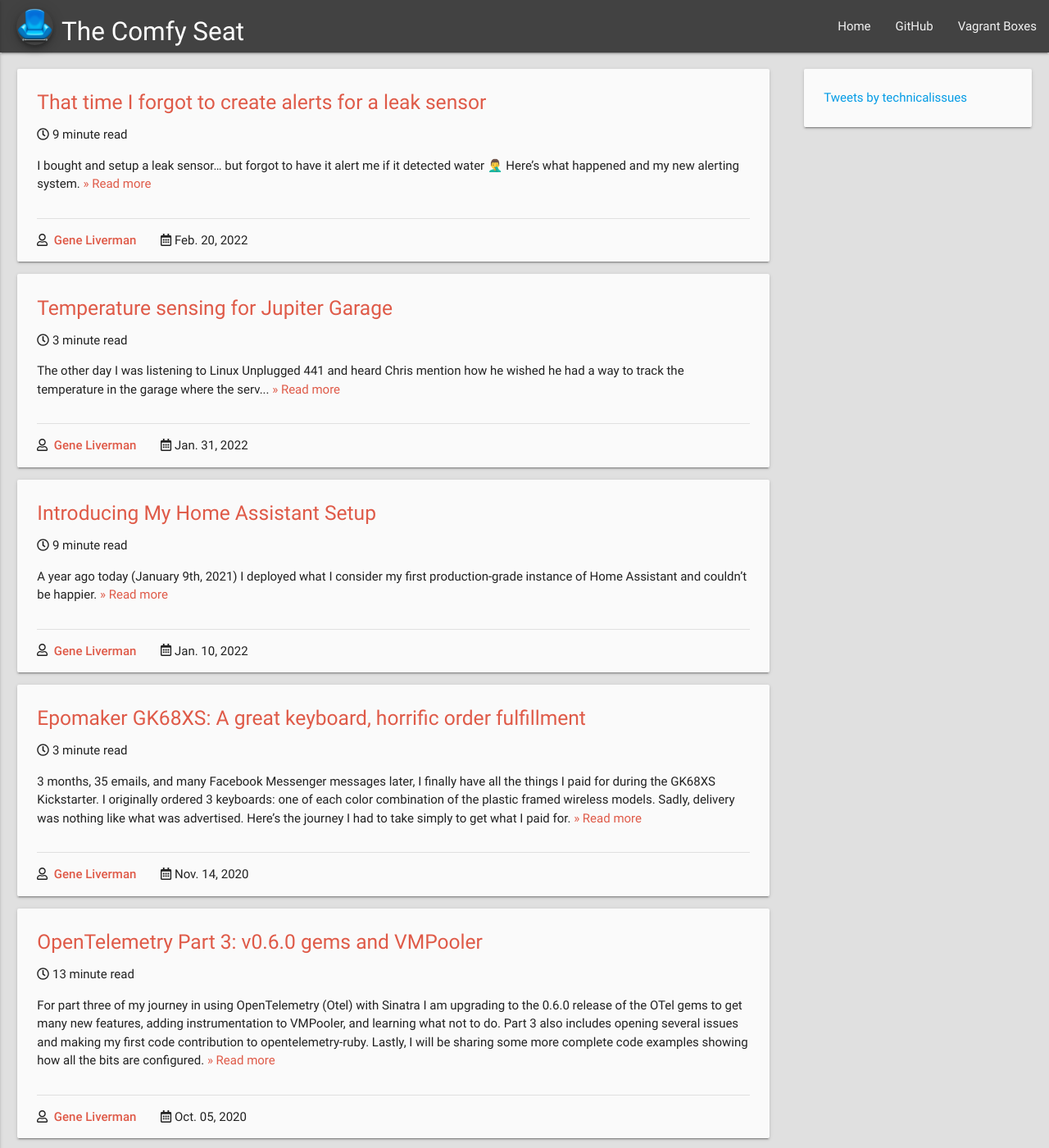
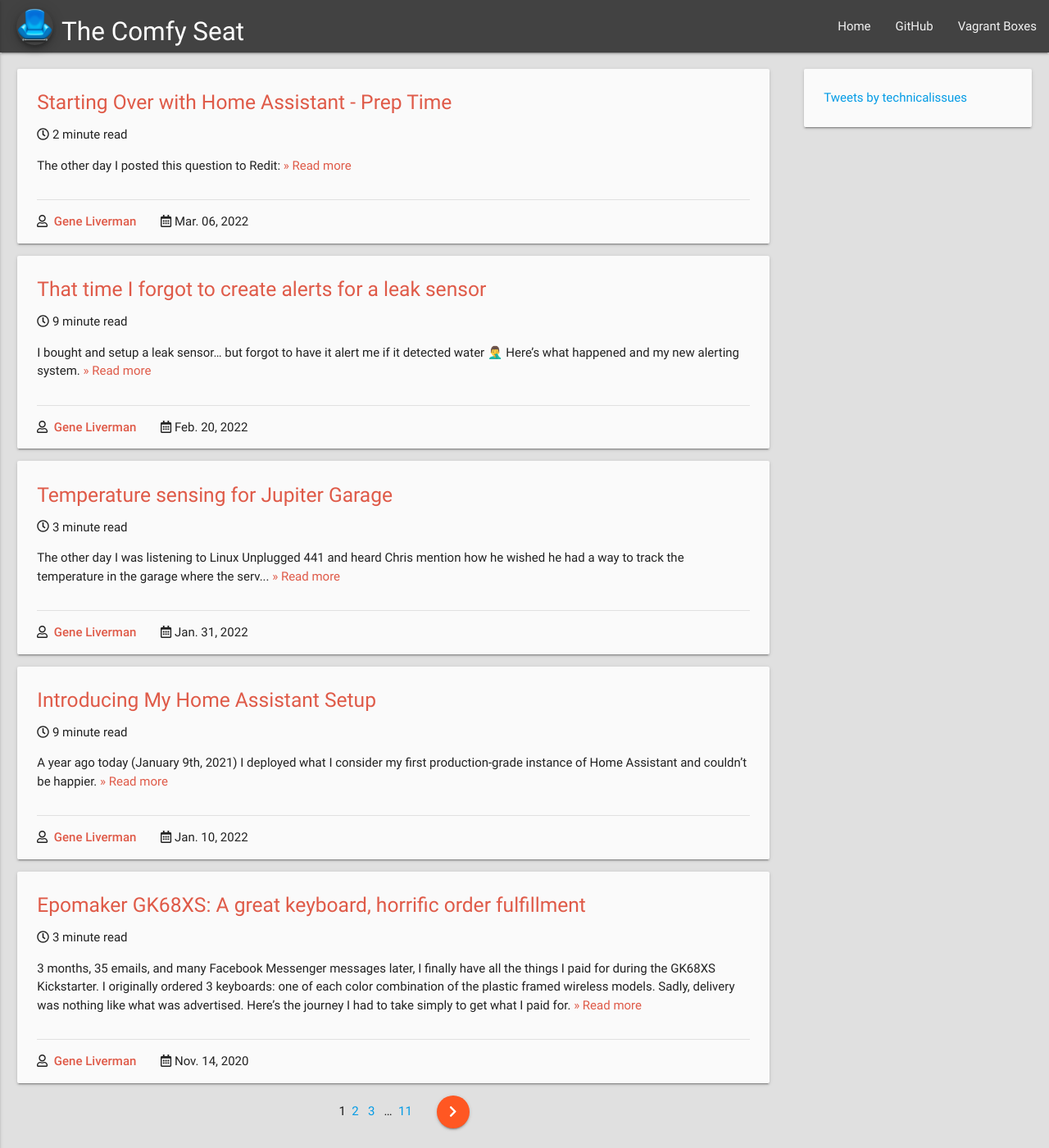
Before and after one commit to genebean/jekyll-beanbag, a Jekyll site: the page built from index.html, in a window 1280 px wide and 1400 px high. Shown: the whole window at 82% size. Built offline with Jekyll 4.4.1, drawn with Linux system fonts in a browser that asks for light colours; nearby versions of some CDN libraries; the list of posts is cut into pages by our own code; comment, search, counter and statistics services are not loaded.

Commit message:
moved out of draft

```diff
--- a/_drafts/starting-over-with-home-assistant-prep-time.md
+++ b/_posts/2022-03-06-starting-over-with-home-assistant-prep-time.md
@@ -1,6 +1,7 @@
 ---
 author: gene
 title: Starting Over with Home Assistant - Prep Time
+date: 2022-03-06 18:00 -05:00
 ---
 
 The other day I [posted this question](https://www.reddit.com/r/homeassistant/comments/t5rsg4/starting_over_maybe/) to Redit:
```
